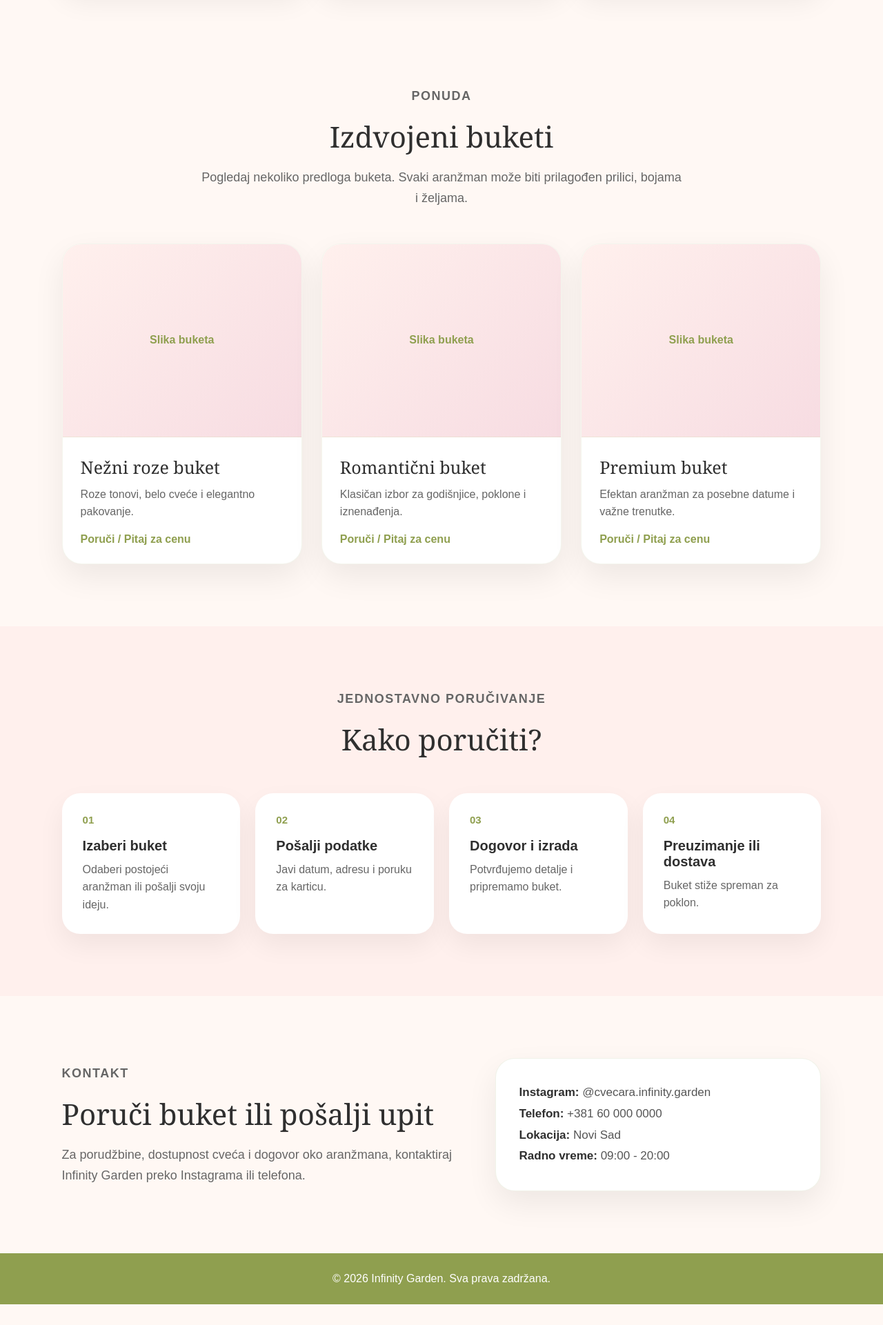
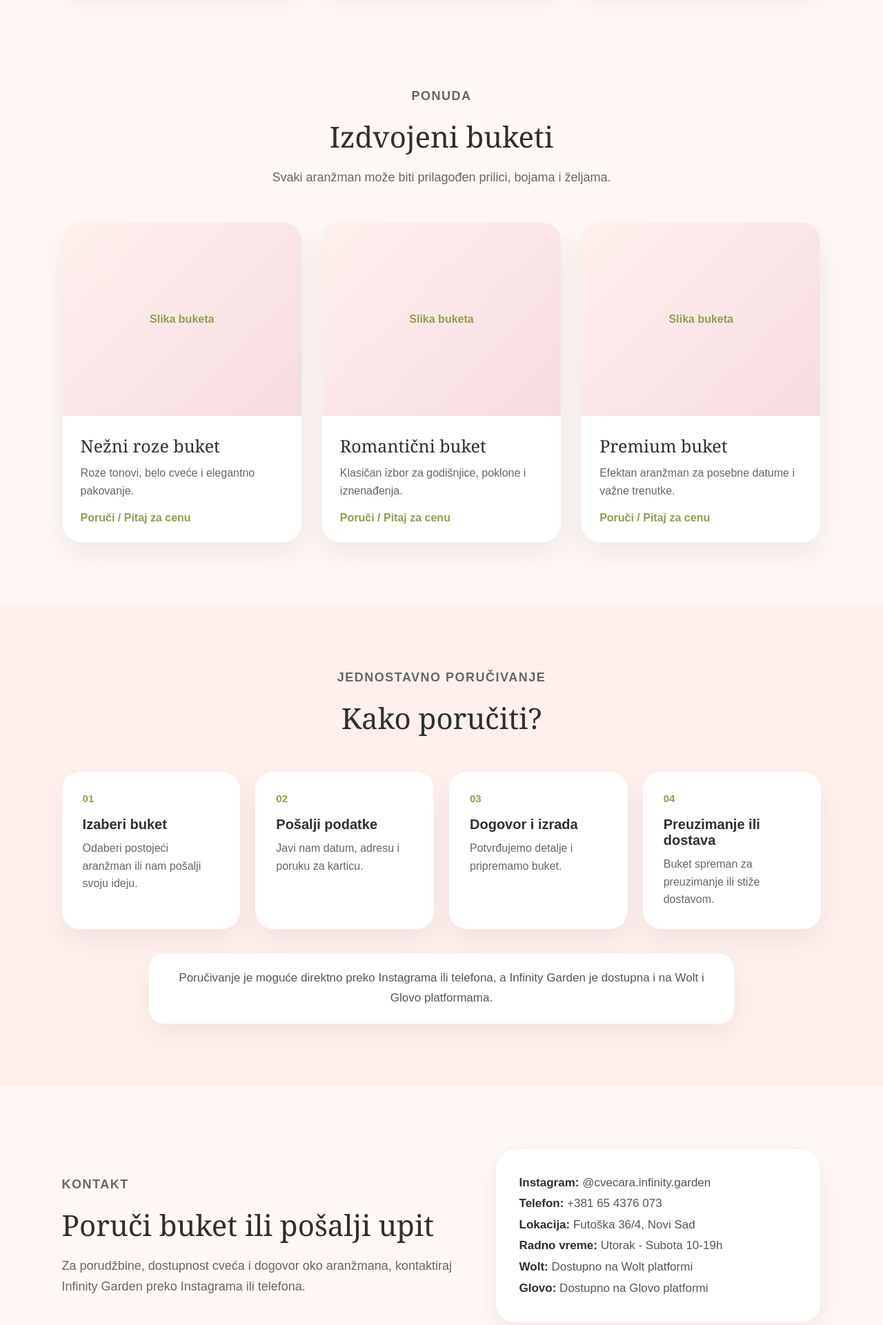
Before and after one commit to urosarisic/flower_shop, a Flask app: page / in a window 1280 px wide. Shown: the part 880-2801 px from the top of the page at 69% size. Before the commit the page ends 2771 px from the top, so only its background shows below. Run offline with Flask 3, Linux system fonts and the light colour scheme.

Commit message:
Update ordering section

```diff
--- a/static/css/style.css
+++ b/static/css/style.css
@@ -366,6 +366,23 @@ img {
     line-height: 1.6;
 }
 
+.ordering-note {
+    max-width: 850px;
+    margin: 34px auto 0;
+    padding: 22px 28px;
+    background-color: #fff;
+    border: 1px solid rgba(143, 159, 79, 0.14);
+    border-radius: 22px;
+    text-align: center;
+    box-shadow: 0 14px 34px rgba(0, 0, 0, 0.05);
+}
+
+.ordering-note p {
+    color: #555;
+    font-size: 17px;
+    line-height: 1.7;
+}
+
 /* CONTACT */
 .contact-section {
     padding: 90px 7%;
--- a/templates/index.html
+++ b/templates/index.html
@@ -94,7 +94,7 @@
                 <h2>Izdvojeni buketi</h2>
 
                 <p>
-                    Pogledaj nekoliko predloga buketa. Svaki aranžman može biti prilagođen
+                    Svaki aranžman može biti prilagođen
                     prilici, bojama i željama.
                 </p>
             </div>
@@ -149,13 +149,13 @@
                 <article class="step-card">
                     <span>01</span>
                     <h3>Izaberi buket</h3>
-                    <p>Odaberi postojeći aranžman ili pošalji svoju ideju.</p>
+                    <p>Odaberi postojeći aranžman ili nam pošalji svoju ideju.</p>
                 </article>
 
                 <article class="step-card">
                     <span>02</span>
                     <h3>Pošalji podatke</h3>
-                    <p>Javi datum, adresu i poruku za karticu.</p>
+                    <p>Javi nam datum, adresu i poruku za karticu.</p>
                 </article>
 
                 <article class="step-card">
@@ -167,8 +167,15 @@
                 <article class="step-card">
                     <span>04</span>
                     <h3>Preuzimanje ili dostava</h3>
-                    <p>Buket stiže spreman za poklon.</p>
+                    <p>Buket spreman za preuzimanje ili stiže dostavom.</p>
                 </article>
+            </div>
+
+
+            <div class="ordering-note">
+                <p>
+                    Poručivanje je moguće direktno preko Instagrama ili telefona, a Infinity Garden je dostupna i na Wolt i Glovo platformama.
+                </p>
             </div>
         </section>
 
@@ -187,9 +194,12 @@
 
             <div class="contact-card">
                 <p><strong>Instagram:</strong> @cvecara.infinity.garden</p>
-                <p><strong>Telefon:</strong> +381 60 000 0000</p>
-                <p><strong>Lokacija:</strong> Novi Sad</p>
-                <p><strong>Radno vreme:</strong> 09:00 - 20:00</p>
+                <p><strong>Telefon:</strong> +381 65 4376 073</p>
+                <p><strong>Lokacija:</strong> Futoška 36/4, Novi Sad</p>
+                <p><strong>Radno vreme:</strong> Utorak - Subota 10-19h</p>
+                <p><strong>Wolt:</strong> Dostupno na Wolt platformi</p>
+                <p><strong>Glovo:</strong> Dostupno na Glovo platformi</p>
+
             </div>
         </section>
 
```
